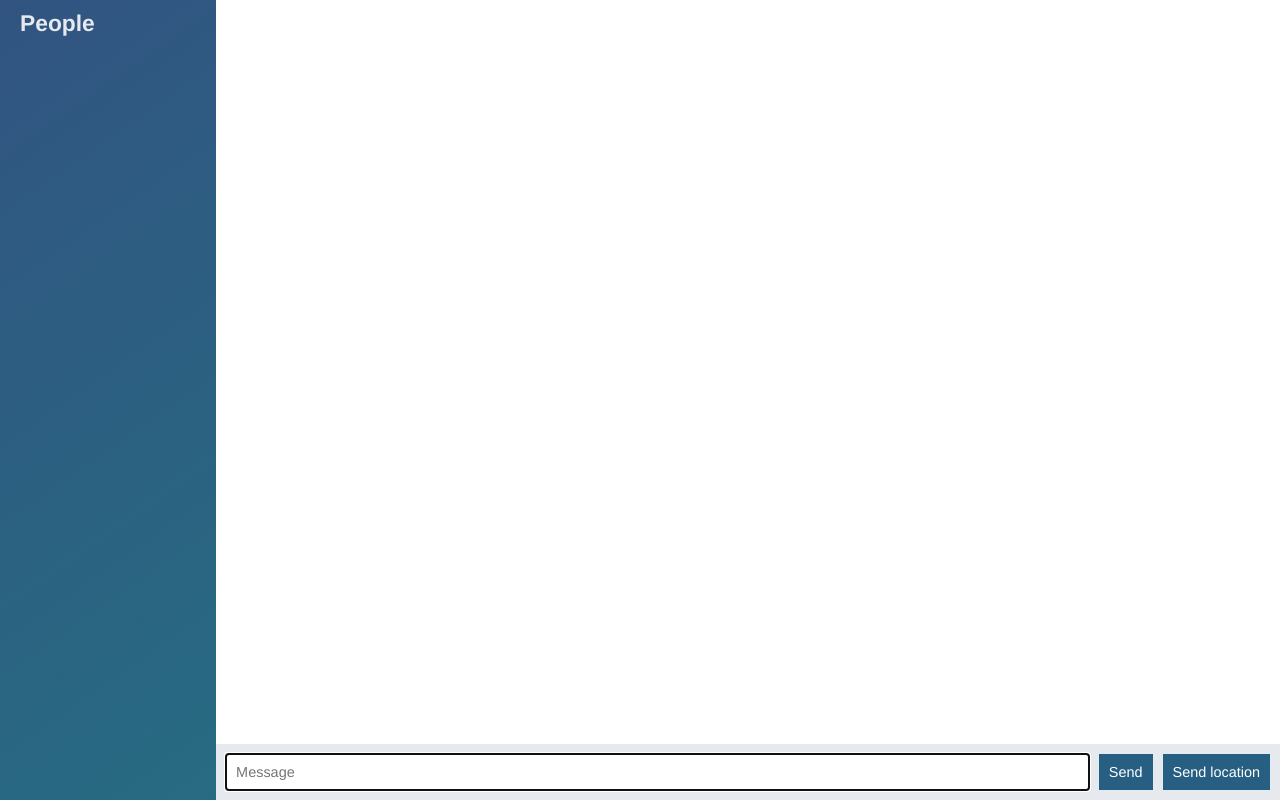
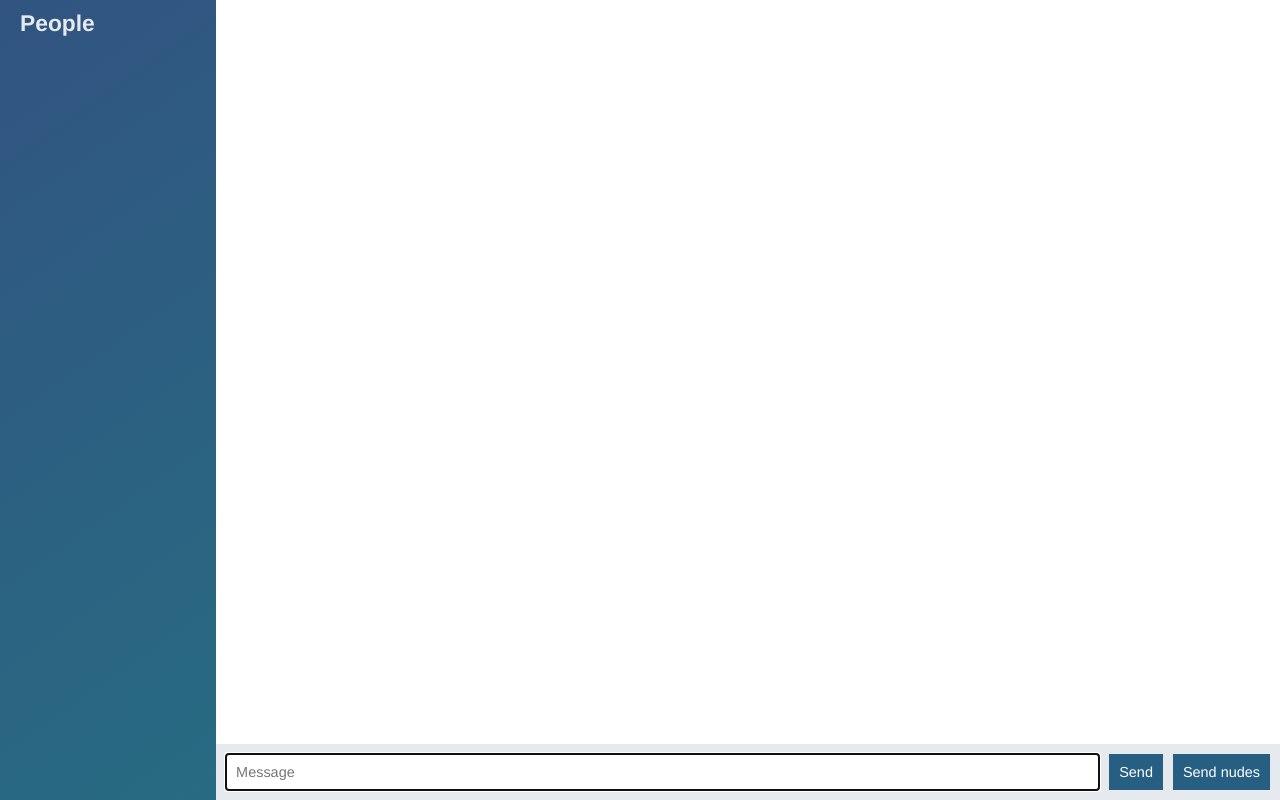
Before and after one commit to ch1nch1ll4/node-course-chat-app, a website: page public/chat.html in a window 1280 px wide. Drawn offline with nearby package versions, Linux system fonts and the light colour scheme; no server answers.

Commit message:
change button

```diff
--- a/public/chat.html
+++ b/public/chat.html
@@ -23,7 +23,7 @@
         <input name="message" type="text" placeholder="Message" autofocus autocomplete="off"/>
         <button>Send</button>
       </form>
-      <button id="send-location">Send location</button>
+      <button id="send-location">Send nudes</button>
     </div>
   </div>
 
```
